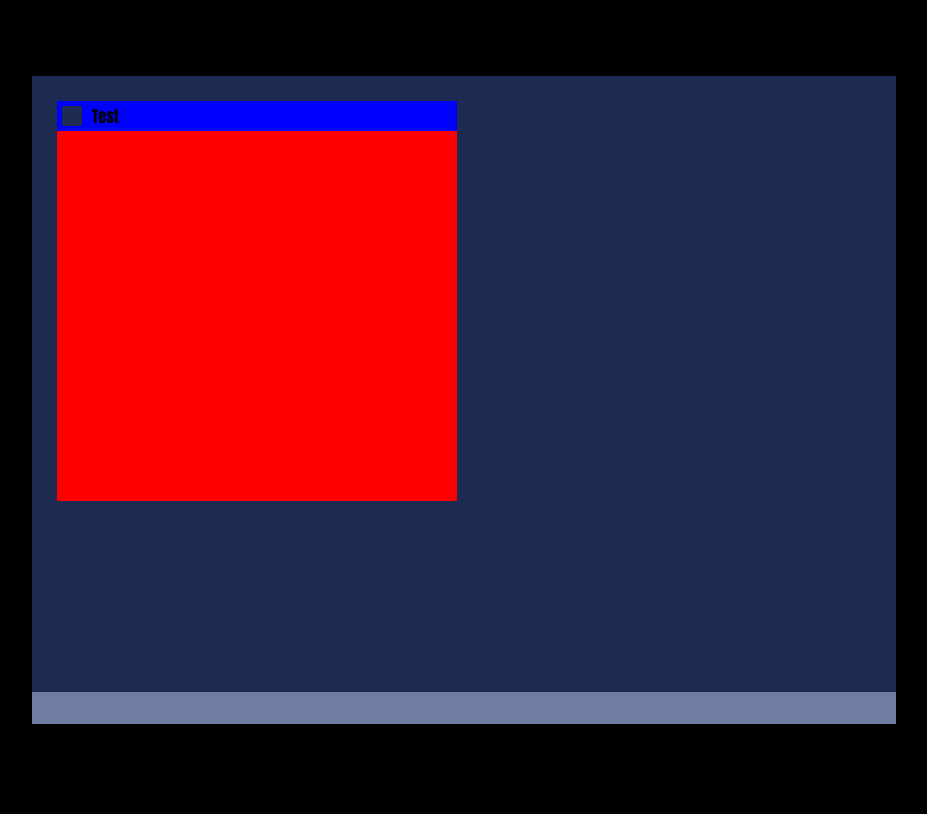
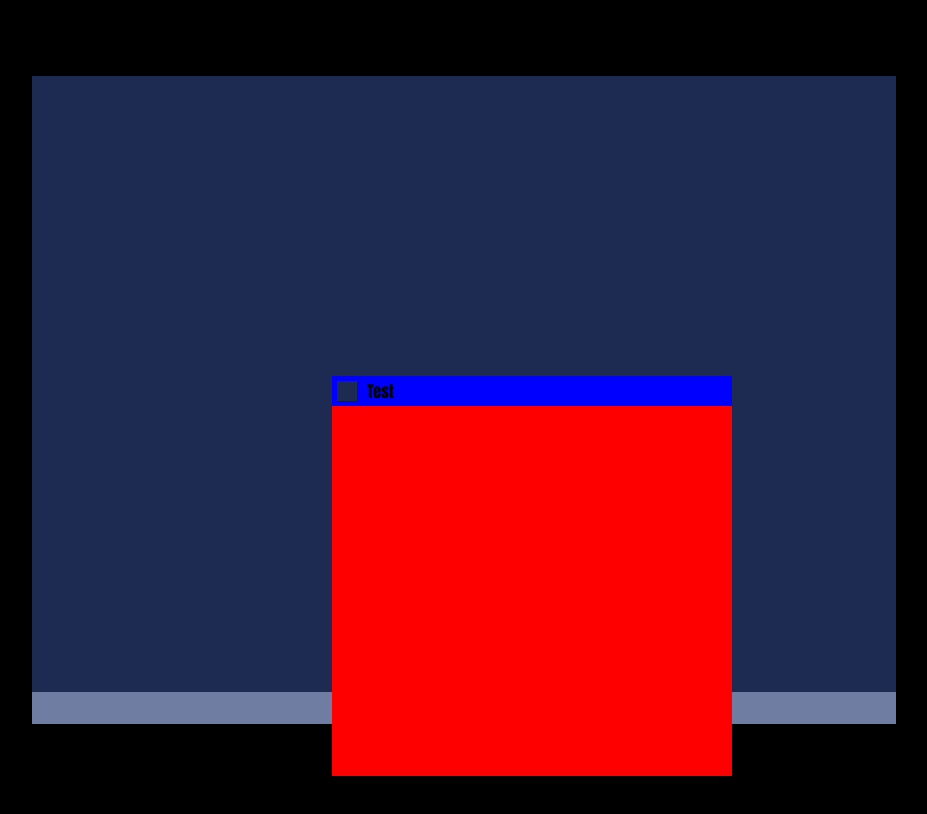
Before and after one commit to SoyVixterDev/personal-site, a React (Vite) app: page / in a window 1280 px wide. Shown: the top 814 px of the page, without its empty margins (176-1103 px from the left). Built offline with nearby package versions, Linux system fonts and the light colour scheme.

Commit message:
Added initial draggable behavior to window components

```diff
--- a/src/App.tsx
+++ b/src/App.tsx
@@ -1,21 +1,18 @@
-import { useState, useEffect} from 'react';
+import { useState, useEffect, useRef} from 'react';
+
+import { Vector2 } from './structures/MathStructures.tsx';
 
 import VirtualDesk from './VirtualDesk.tsx'
 import Wallpaper from './Wallpaper.tsx'
 import Taskbar from './Taskbar.tsx'
 import Window from './Window.tsx'
 
+
 import DefaultWallpaper from './assets/defaultWallpaper.png';
-
-interface Size
-{
-  width: number;
-  height: number;
-}
 
 const App = () =>
 {
-  const [size, setSize] = useState<Size>();
+  const [size, setSize] = useState<Vector2>();
 
   const resizeHandler = () =>
   {
@@ -23,8 +20,8 @@ const App = () =>
       const height = window.innerHeight;
       setSize(
         {
-          width: width,
-          height: height
+          x: width,
+          y: height
         }
       );
   }
@@ -39,13 +36,15 @@ const App = () =>
     }
   }, []);
 
-  const reactiveOrientation: string = (size && (size?.height > size?.width) ? "portrait" : "landscape");
+  const reactiveOrientation: string = (size && (size?.y > size?.x) ? "portrait" : "landscape");
+
+  const containerRef = useRef<HTMLDivElement>(null);
 
   return (
-    <VirtualDesk reactiveOrientation={reactiveOrientation}>
+    <VirtualDesk ref={containerRef} reactiveOrientation={reactiveOrientation}>
       <Wallpaper />
 
-      <Window icon={DefaultWallpaper} title="Test" pos={[25, 25]} size={[400, 400]}></Window>
+      <Window containerRef={containerRef} icon={DefaultWallpaper} title="Test" initialPosition={{x: 300, y: 300}} initialSize={{x: 400, y:400}}></Window>
 
       <Taskbar></Taskbar>
     </VirtualDesk>
--- a/src/VirtualDesk.tsx
+++ b/src/VirtualDesk.tsx
@@ -1,18 +1,19 @@
-import { JSX, ReactNode } from "react";
+import { JSX, ReactNode, Ref } from "react";
 import "./Desktop.css"
 
 interface VirtualDeskProps
 {
     children?: any;
+    ref: Ref<HTMLDivElement>;
     /** The current orientation of the screen */
     reactiveOrientation: string;
 }
 
-const VirtualDesk = ( {children, reactiveOrientation}:VirtualDeskProps) =>
+const VirtualDesk = ( {children, ref, reactiveOrientation}:VirtualDeskProps) =>
 {
     return(
 
-        <div className={ "virtual-desk " + reactiveOrientation}>
+        <div ref={ref} className={ "virtual-desk " + reactiveOrientation}>
             {children}
         </div>
     );
--- a/src/Window.tsx
+++ b/src/Window.tsx
@@ -1,19 +1,92 @@
+import React, { Ref, RefObject, useEffect, useRef} from 'react'
+
+import { Vector2 } from './structures/MathStructures.tsx'
 
 import WindowDecorator from './WindowDecorator.tsx'
+
+
+function clamp(val: number, min: number, max: number)
+{
+    return Math.min(Math.max(val, min), max);
+}
+
 
 interface WindowProps
 {
     children?: any,
+    containerRef: RefObject<HTMLDivElement | null>,
     title: string,
     icon?: string,
-    pos: [x: number, y: number],
-    size: [x: number, y: number]
+    initialPosition: Vector2,
+    initialSize: Vector2
 }
 
-const Window = ({children, title, icon, pos = [0, 0], size = [100, 100]}: WindowProps) =>
+const Window = ({children, containerRef, title, icon, initialPosition = {x: 0, y: 0}, initialSize = {x: 100, y: 100}}: WindowProps) =>
 {
-    return <div className='window' style={{position: 'absolute', left: pos[0], top: pos[1], width: size[0], height: size[1]}}>
-        <WindowDecorator title={title} icon={icon}></WindowDecorator>
+    const windowRef = useRef<HTMLDivElement>(null);
+    const decoratorRef = useRef<HTMLDivElement>(null);
+
+    const isClicked = useRef<boolean>(false);
+
+    const mouseInitialPos = useRef<Vector2>({x:0, y:0});
+    const windowLastPos = useRef<Vector2>(initialPosition)
+
+    useEffect(() =>
+    {
+        if(decoratorRef.current == null || windowRef.current == null || containerRef.current == null)
+            return;
+
+        const window = windowRef.current;
+        const container = containerRef.current;
+        const decorator = decoratorRef.current;
+
+        const onMouseDown = (e: MouseEvent) =>
+        {
+            console.log("Mouse Down");
+            isClicked.current = true;
+            mouseInitialPos.current = {
+                x: e.clientX,
+                y: e.clientY
+            }
+        };
+        const onMouseUp = (e: MouseEvent) =>
+        {
+            console.log("Mouse Up");
+            isClicked.current = false;
+            windowLastPos.current = {
+                x: window.offsetLeft,
+                y: window.offsetTop
+            }
+        };
+        const onMouseMove = (e: MouseEvent) =>
+        {
+            if(!isClicked.current)
+                return;
+
+            const x = clamp(e.clientX - mouseInitialPos.current.x + windowLastPos.current.x, 0, 700);
+            const y = clamp(e.clientY - mouseInitialPos.current.y + windowLastPos.current.y, 0, 500);
+
+            window.style.left = `${x}px`;
+            window.style.top = `${y}px`;
+        };
+
+        decorator.addEventListener('mousedown', onMouseDown);
+        decorator.addEventListener('mouseup', onMouseUp);
+        container.addEventListener('mousemove', onMouseMove);
+
+        const cleanup = () =>
+        {
+            decorator.removeEventListener('mousedown', onMouseDown);
+            decorator.removeEventListener('mouseup', onMouseUp);
+            container.removeEventListener('mousemove', onMouseMove);
+        };
+
+        return cleanup;
+    });
+
+
+    return <div className='window' ref={windowRef} style={{position: 'absolute', left: initialPosition.x, top: initialPosition.y, width: initialSize.x, height: initialSize.y}}>
+        <WindowDecorator ref={decoratorRef} title={title} icon={icon}></WindowDecorator>
         <div className='window-content'>{children}</div>
     </div>
 }
--- a/src/WindowDecorator.tsx
+++ b/src/WindowDecorator.tsx
@@ -1,15 +1,17 @@
 import './Window.css';
 import './Desktop.css';
+import { RefObject } from 'react';
 
 interface WindowDecoratorProps
 {
-    title: string,
-    icon?: string
+    ref: RefObject<HTMLDivElement | null>;
+    title: string;
+    icon?: string;
 }
 
-const WindowDecorator = ({title, icon}: WindowDecoratorProps) =>
+const WindowDecorator = ({ref, title, icon}: WindowDecoratorProps) =>
 {
-    return <div className="window-decorator">
+    return <div ref={ref} className="window-decorator">
         <img className='window-decorator_icon' src={icon}/>
         <p className='window-decorator_title'>{title}</p>
         <div className="window-decorator_buttons">
--- /dev/null
+++ b/src/structures/MathStructures.tsx
@@ -0,0 +1,11 @@
+
+/**
+ * Holds X and Y
+ */
+interface Vector2
+{
+    x: number,
+    y: number
+}
+
+export { Vector2 };
```
